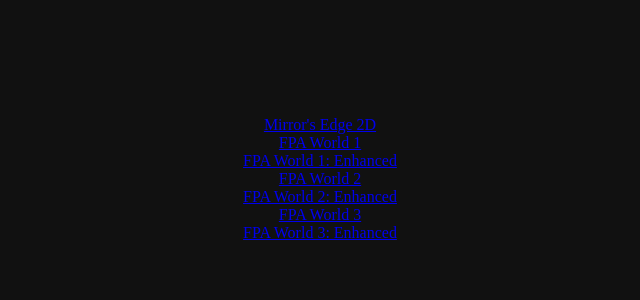
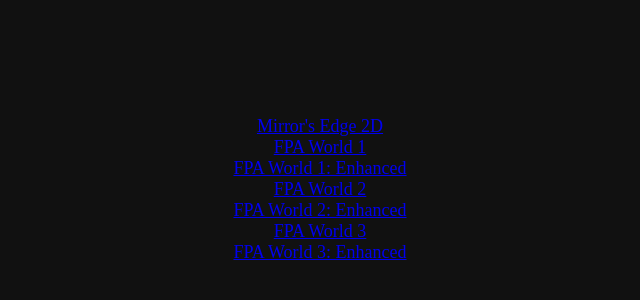
Before and after one commit to radzo73/fpam, a Jekyll site: the page built from index.md, in a window 1280 px wide. Shown: the top 300 px of the page, without its empty margins (320-960 px from the left). Built offline with Jekyll 4.4.1, drawn with Linux system fonts in a browser that asks for light colours.

Commit message:
Update index.md

```diff
--- a/index.md
+++ b/index.md
@@ -2,6 +2,9 @@
 layout: default
 ---
 <title>test</title>
+<style>
+a{font-size: large;}
+</style>
 <div align = "center">
   <br /><br /><br /><br /><br /><br />
   <a href="ME2D.html">Mirror's Edge 2D</a><br />
```
